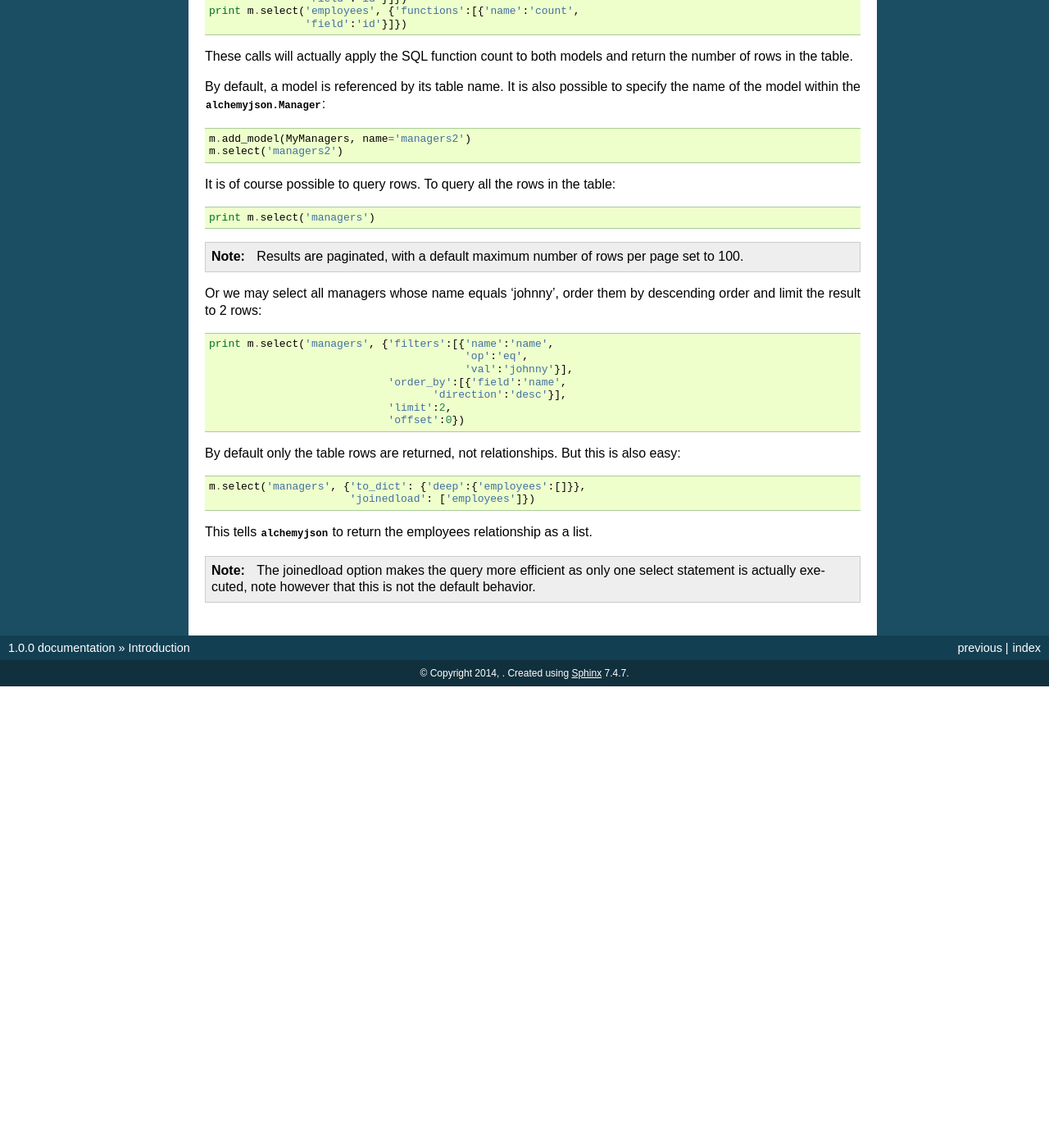
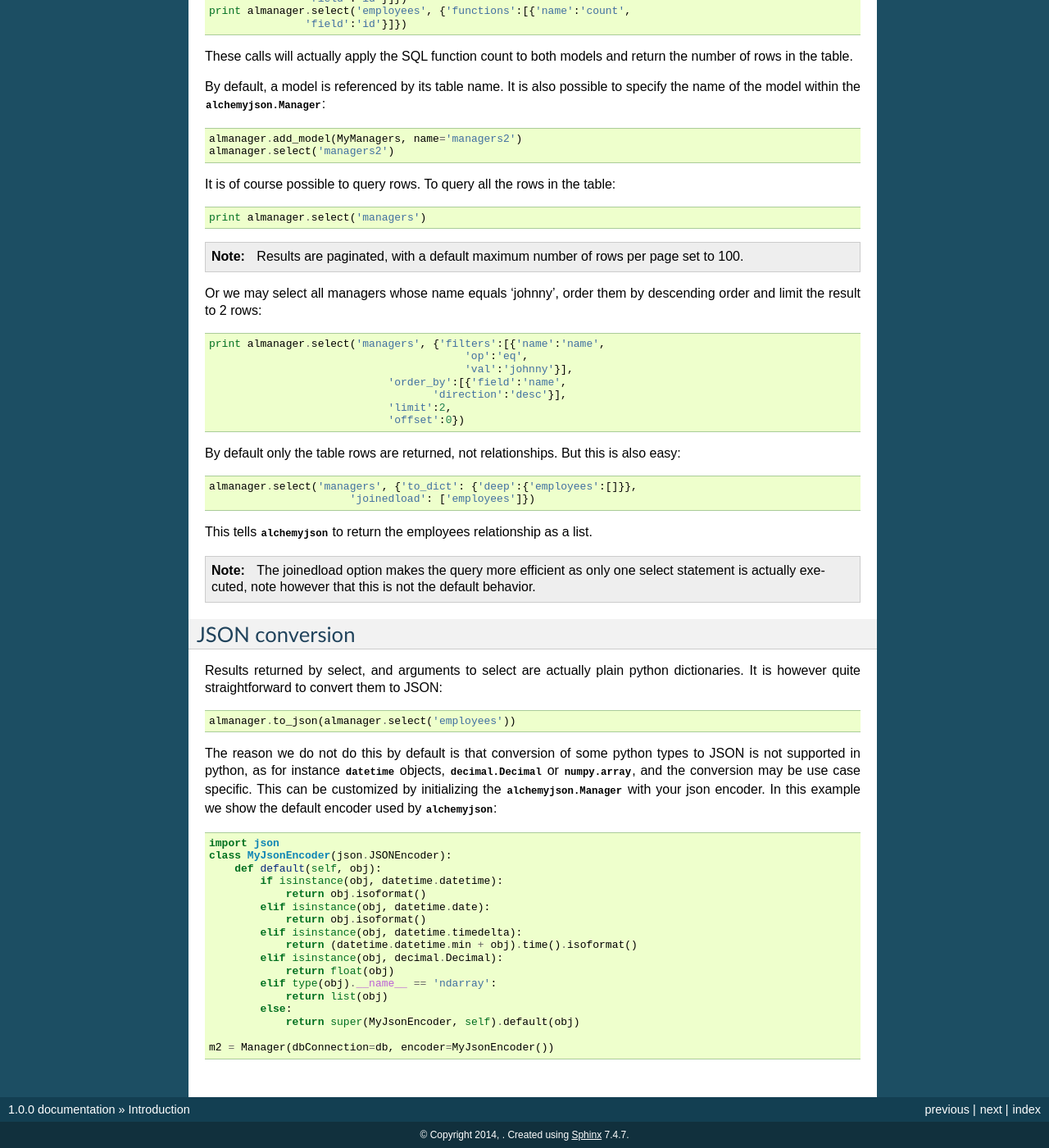
Before and after one commit to chiesax/alchemyjson, a Sphinx documentation site: the page built from docs/Introduction.rst, in a window 1280 px wide and 1400 px high, scrolled down 1009 px. Shown: the whole window at 82% size. Built offline with Sphinx 7.4.7, drawn with Linux system fonts in a browser that asks for light colours; before the commit the page ends 1846 px from its top, so only the background shows below that; some of the changed text lies outside the part shown.

Commit message:
initialized documentation
Change-Id: I29875b71f879fb9a0b7534f09f22f3b9ce24c2f4

```diff
--- a/docs/Introduction.rst
+++ b/docs/Introduction.rst
@@ -16,8 +16,8 @@ has many advantages:
     * implement an abstract authentication layer;
 
 :py:mod:`alchemyjson` then helps constructing such an infrastructure by providing
-a simple interface to query (and in the future possibly also update, insert
-and delete) database tables.
+a simple and homogeneous interface to query (and in the future possibly also update, insert
+and delete) database tables and their relations.
 
 This package has been adapted from the :py:mod:`flask-restless` package.
 
@@ -52,26 +52,28 @@ Then let's create an interface using :py:mod:`alchemyjson`::
     from alchemyjson.tests.mapping import Managers as MyManagers
 
     db = populate_test_db()
-    m = Manager(dbConnection=db)
-    m.add_model(Employees)
-    m.add_model(MyManagers)
-    print m.select('managers', {'functions':[{'name':'count',
+    almanager = Manager(dbConnection=db)
+    almanager.add_model(Employees)
+    almanager.add_model(MyManagers)
+    print almanager.select('managers', {'functions':[{'name':'count',
                    'field':'id'}]})
-    print m.select('employees', {'functions':[{'name':'count',
+    print almanager.select('employees', {'functions':[{'name':'count',
                    'field':'id'}]})
 
 These calls will actually apply the SQL function count to both models and return
 the number of rows in the table.
 
+
+
 By default, a model is referenced by its table name. It is also possible
 to specify the name of the model within the :py:class:`alchemyjson.Manager`::
 
-    m.add_model(MyManagers, name='managers2')
-    m.select('managers2')
+    almanager.add_model(MyManagers, name='managers2')
+    almanager.select('managers2')
 
 It is of course possible to query rows. To query all the rows in the table::
 
-    print m.select('managers')
+    print almanager.select('managers')
 
 .. note::
     Results are paginated, with a default maximum number of
@@ -80,7 +82,7 @@ It is of course possible to query rows. To query all the rows in the table::
 Or we may select all managers whose name equals 'johnny', order them by
 descending order and limit the result to 2 rows::
 
-    print m.select('managers', {'filters':[{'name':'name',
+    print almanager.select('managers', {'filters':[{'name':'name',
                                             'op':'eq',
                                             'val':'johnny'}],
                                 'order_by':[{'field':'name',
@@ -92,7 +94,7 @@ descending order and limit the result to 2 rows::
 By default only the table rows are returned, not relationships. But this is also
 easy::
 
-    m.select('managers', {'to_dict': {'deep':{'employees':[]}},
+    almanager.select('managers', {'to_dict': {'deep':{'employees':[]}},
                           'joinedload': ['employees']})
 
 This tells :py:mod:`alchemyjson` to return the employees relationship as a list.
@@ -100,3 +102,38 @@ This tells :py:mod:`alchemyjson` to return the employees relationship as a list.
 .. note::
     The joinedload option makes the query more efficient as only one select statement is actually
     executed, note however that this is not the default behavior.
+
+--------------------------
+JSON conversion
+--------------------------
+
+Results returned by select, and arguments to select are actually
+plain python dictionaries. It is however quite straightforward
+to convert them to JSON::
+
+    almanager.to_json(almanager.select('employees'))
+
+The reason we do not do this by default is that conversion of some python
+types to JSON is not supported in python, as for instance :py:mod:`datetime`
+objects, :py:class:`decimal.Decimal` or :py:class:`numpy.array`, and the
+conversion may be use case specific. This can be customized by initializing the
+:py:class:`alchemyjson.Manager` with your json encoder. In this example
+we show the default encoder used by :py:mod:`alchemyjson`::
+
+    import json
+    class MyJsonEncoder(json.JSONEncoder):
+        def default(self, obj):
+            if isinstance(obj, datetime.datetime):
+                return obj.isoformat()
+            elif isinstance(obj, datetime.date):
+                return obj.isoformat()
+            elif isinstance(obj, datetime.timedelta):
+                return (datetime.datetime.min + obj).time().isoformat()
+            elif isinstance(obj, decimal.Decimal):
+                return float(obj)
+            elif type(obj).__name__ == 'ndarray':
+                return list(obj)
+            else:
+                return super(MyJsonEncoder, self).default(obj)
+
+    m2 = Manager(dbConnection=db, encoder=MyJsonEncoder())
--- a/docs/index.rst
+++ b/docs/index.rst
@@ -8,6 +8,7 @@ Contents:
    :maxdepth: 2
 
    Introduction
+   Select
 
 
 
```
Also changed, not shown: docs/Select.rst (added), 1 other file.
